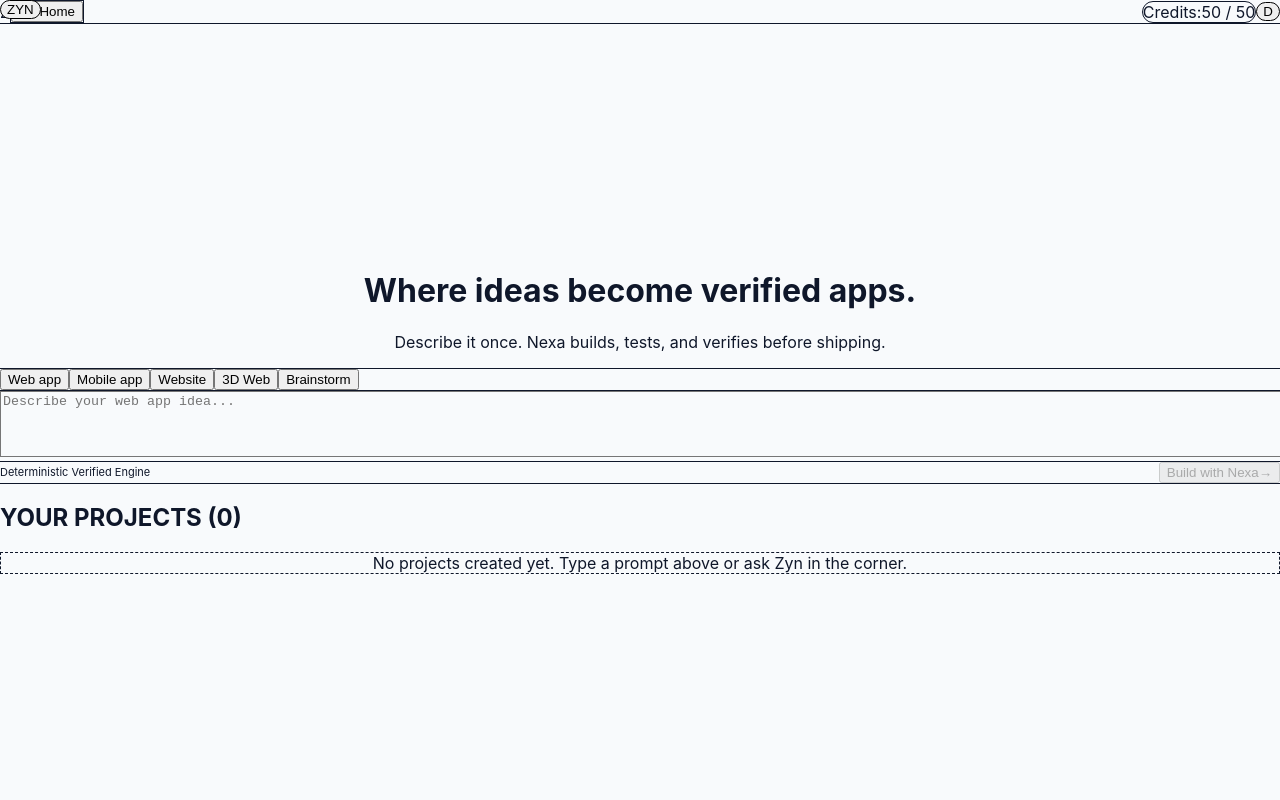
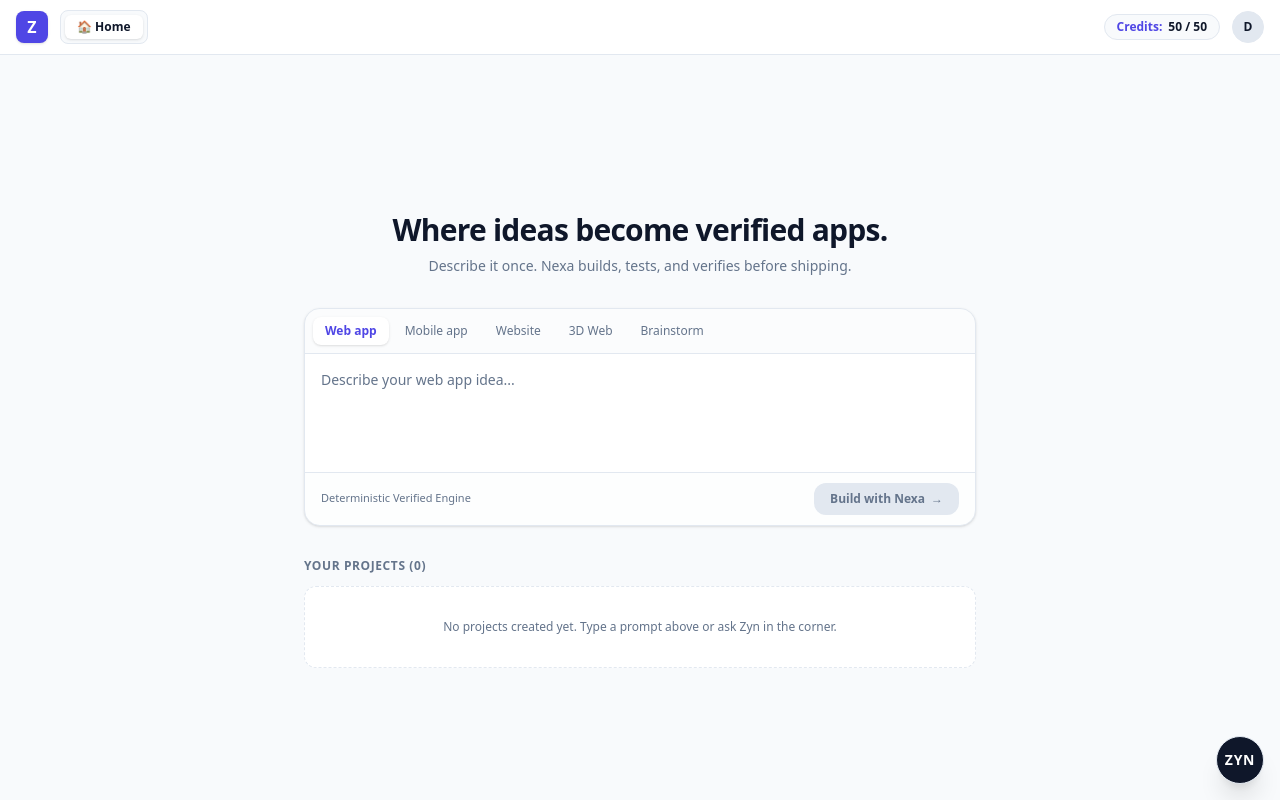
Before and after one commit to zyntarixofficial-sketch/zyntarix-core, a Next.js app: page / in a window 1280 px wide. Built offline with nearby package versions, Linux system fonts and the light colour scheme.

Commit message:
Update globals.css to use theme variables
Replaced Tailwind directives with theme variables and custom styles.

```diff
--- a/src/app/globals.css
+++ b/src/app/globals.css
@@ -1,6 +1,15 @@
-@tailwind base;
-@tailwind components;
-@tailwind utilities;
+
+@import "tailwindcss";
+
+@theme {
+  --color-canvas: #F8FAFC;
+  --color-surface: #FFFFFF;
+  --color-borderSlate: #E2E8F0;
+  --color-brandIndigo: #4F46E5;
+  --color-verifyEmerald: #059669;
+  --color-graphite: #0F172A;
+  --color-mutedText: #64748B;
+}
 
 body {
   background-color: #F8FAFC;
```
